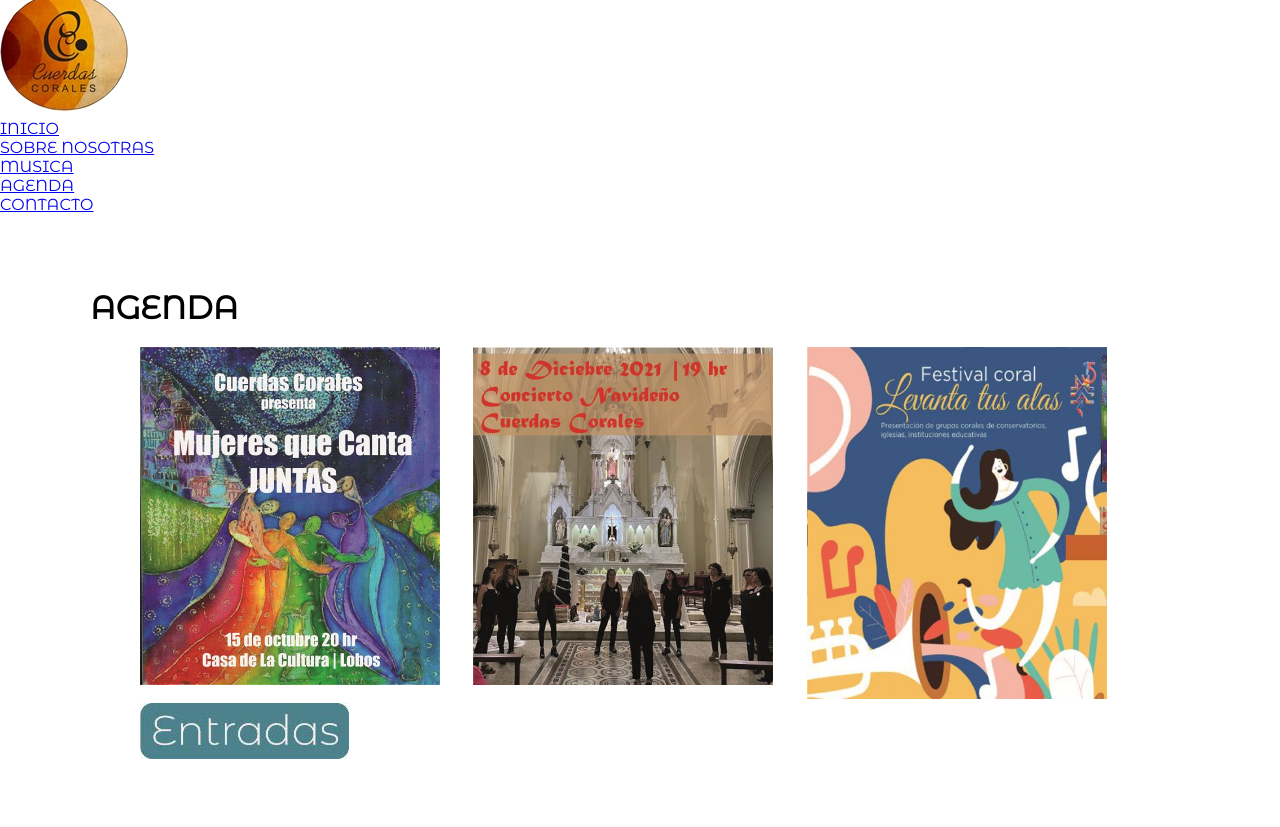
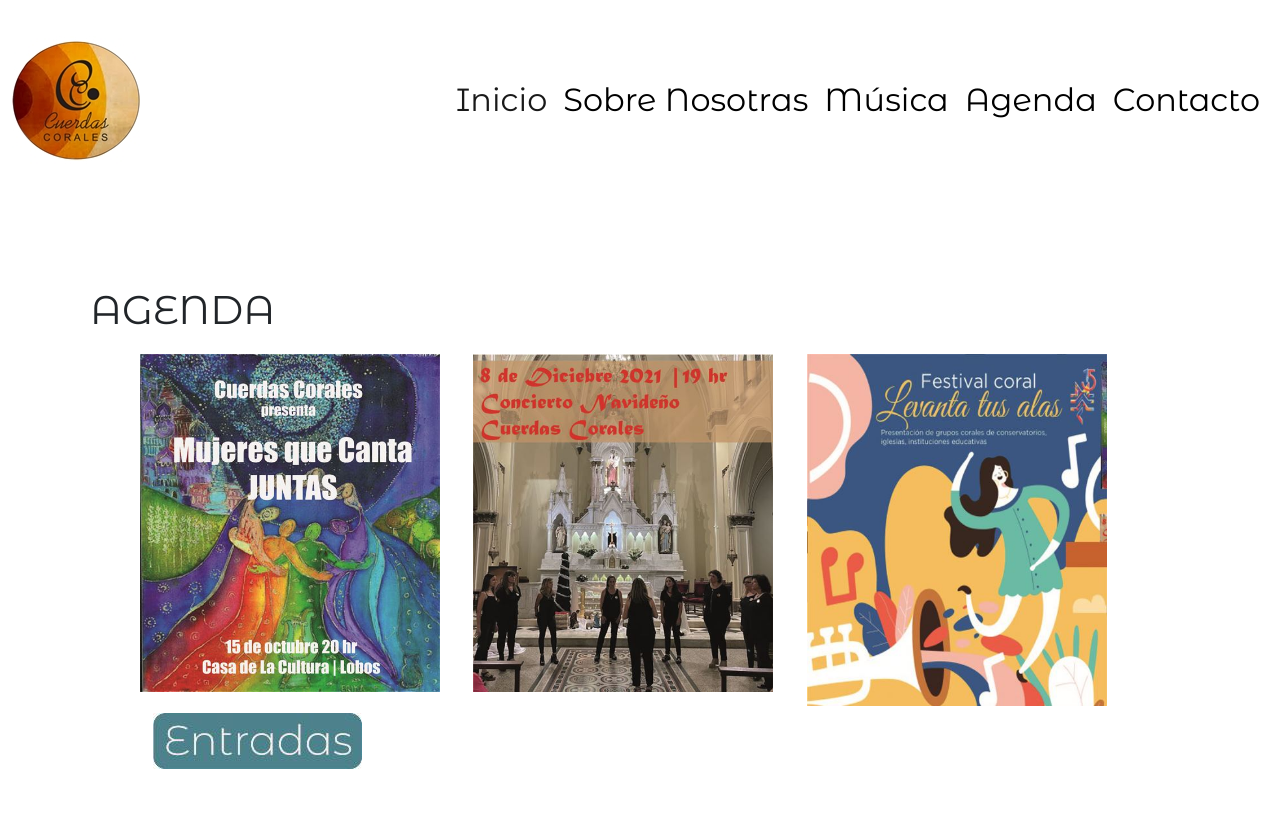
Before and after one commit to MSBeccaria/IdeaBeccariaBootstrap, a plain HTML site: page pages/agenda.html in a window 1280 px wide. Shown: the top 827 px of the page. Drawn offline with nearby package versions, Linux system fonts and the light colour scheme.

Commit message:
boot agenday contacto

```diff
--- a/pages/agenda.html
+++ b/pages/agenda.html
@@ -9,22 +9,30 @@
         <link rel="preconnect" href="https://fonts.googleapis.com">
         <link rel="preconnect" href="https://fonts.gstatic.com" crossorigin>
         <link href="https://fonts.googleapis.com/css2?family=Montserrat+Alternates&display=swap" rel="stylesheet">
+         <!-- CSS only -->
+         <link href="https://cdn.jsdelivr.net/npm/bootstrap@5.2.0-beta1/dist/css/bootstrap.min.css" rel="stylesheet" integrity="sha384-0evHe/X+R7YkIZDRvuzKMRqM+OrBnVFBL6DOitfPri4tjfHxaWutUpFmBp4vmVor" crossorigin="anonymous">
+
         <title>Cuerdas Corales/Agenda</title>
     </head>
 <body>
     <div class="gridConteinerAgenda">
-    <header ID="header">
-        <div class="header__logo">
-            <a href="../index.html"><img  src="../assets/logoCuerdas.jpg" alt="logoCuerdas"></a>
+        <header><!--Inserto bootstrap navbar-->
+            <nav class="navbar navbar-expand-lg bg-color-propio py-5">
+              <div class="container-fluid">
+                <a class="navbar-brand" href="../index.html"><img src="../assets/logoCuerdas.jpg" alt="logo"></a>
+                <button class="navbar-toggler" type="button" data-bs-toggle="collapse" data-bs-target="#navbarSupportedContent" aria-controls="navbarSupportedContent" aria-expanded="false" aria-label="Toggle navigation">
+                  <span class="navbar-toggler-icon"></span>
+                </button>
+                <div class="collapse navbar-collapse" id="navbarSupportedContent">
+                  <ul class="navbar-nav ms-auto mb-2 mb-lg-0">
+                    <li class="nav-item"><a href="../index.html" class="nav-link active" aria-current="page" >Inicio</a></li>
+                    <li class="nav-item"><a href="sobrenosotras.html" class="nav-link">Sobre Nosotras</a></li>
+                    <li class="nav-item"><a href="musica.html"  class="nav-link">Música</a></li>
+                    <li class="nav-item"><a href="agenda.html"  class="nav-link">Agenda</a></li>
+                    <li class="nav-item"><a href="contacto.html" class="nav-link">Contacto</a></li>
+                  </ul>
                   </div>
-        <nav class="header__menu">
-            <ul>
-                <li><a href="../index.html">INICIO</a></li>
-                <li><a href="sobrenosotras.html">SOBRE NOSOTRAS</a></li>
-                <li><a href="musica.html">MUSICA</a></li>
-                <li><a href="agenda.html">AGENDA</a></li>
-                <li><a href="contacto.html">CONTACTO</a></li>
-            </ul>
+              </div>
             </nav>
           </header>
     <main id="mainAgenda">
@@ -52,6 +60,8 @@
     </footer>
 </div>
 
+<!-- JavaScript Bundle with Popper -->
+<script src="https://cdn.jsdelivr.net/npm/bootstrap@5.2.0-beta1/dist/js/bootstrap.bundle.min.js" integrity="sha384-pprn3073KE6tl6bjs2QrFaJGz5/SUsLqktiwsUTF55Jfv3qYSDhgCecCxMW52nD2" crossorigin="anonymous"></script>
 
 </body>
 </html>
```
Lines whose indentation alone changed are shown as unchanged.
